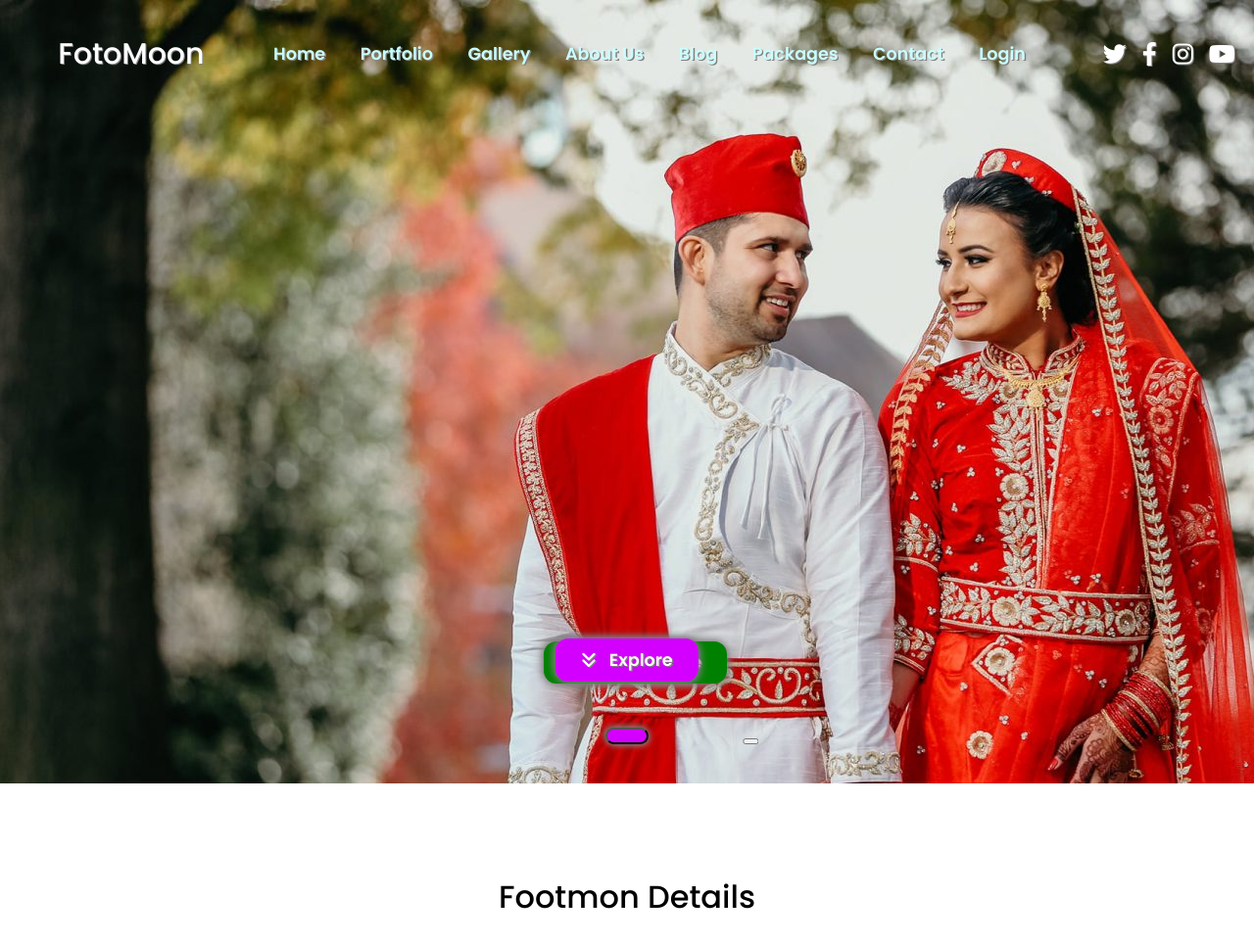
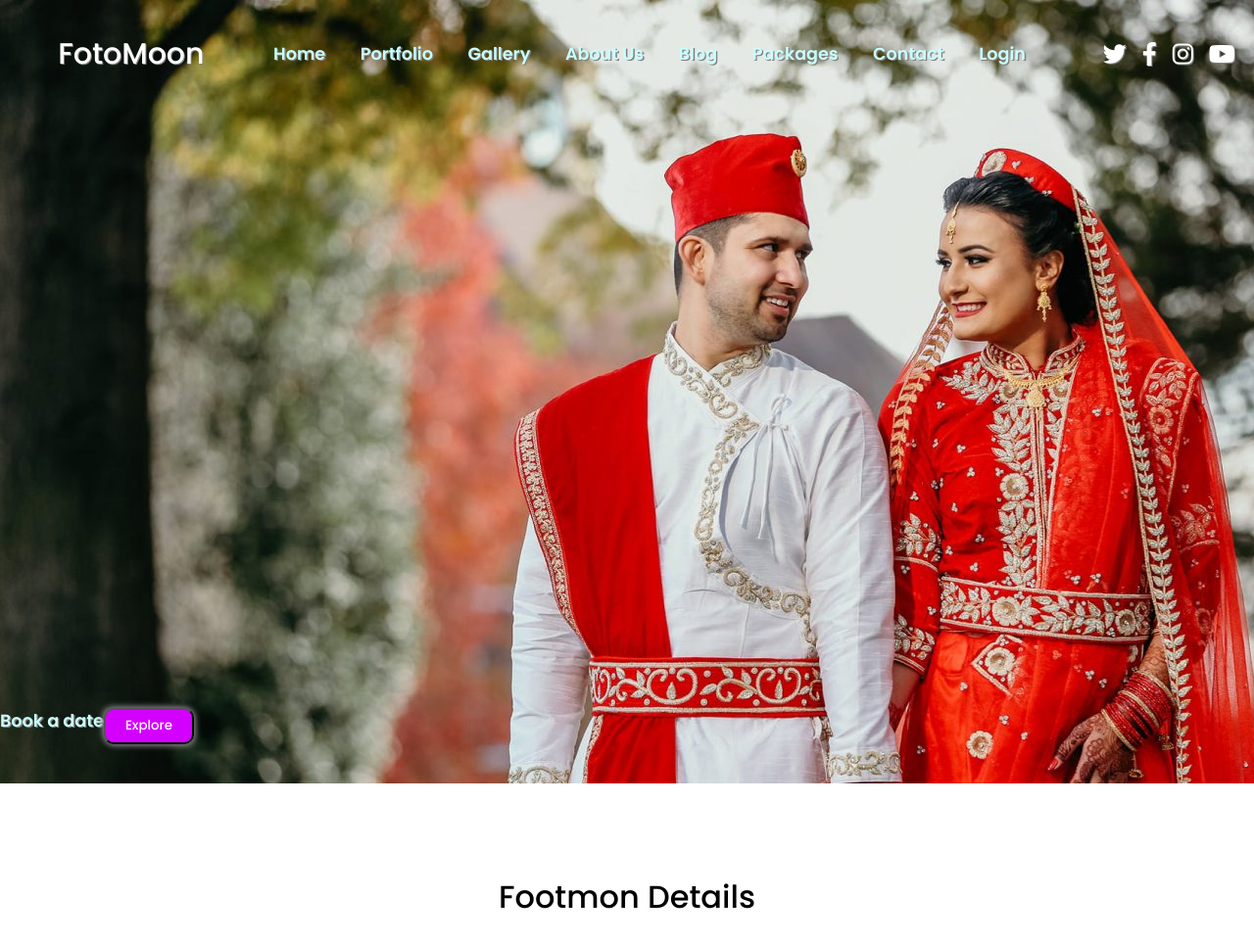
Before and after one commit to achyutrimal4/fotomoon, a Django app: page / in a window 1280 px wide; the page is wider, and only the part inside the window is pictured. Shown: the top 965 px of that part at 98% size. Run offline with Django 4.2, Linux system fonts and the light colour scheme; data comes from the database, SQL or seed files in the repository; both versions use the stored data as it was after the commit.

Commit message:
dosro commit

```diff
--- a/gallery/templates/gallery/home.html
+++ b/gallery/templates/gallery/home.html
@@ -12,8 +12,10 @@
 {% include 'home_navbar.html' %}
 
 <div class="landing-section">
-    <button type="submit" id="explore"></button>
-    <button type="submit" id="book"></button>
+    <div class="button-section">
+        <a href="{% url 'bookings' %}">Book a date</a>
+        <button type="submit" id="explore">Explore</button>
+    </div>
 </div>
 
 
--- a/static/css/home.css
+++ b/static/css/home.css
@@ -11,23 +11,25 @@
   position: relative;
   height: 100vh;
   background-image: url(../images/wedding.jpg);
+  z-index: -1;
   object-fit: cover;
-      z-index: -1;
 }
 
-   #explore, #book{
-      position:absolute;
-      bottom:5%;
+
+.button-section{
+  position: absolute;
+  bottom: 5%;
+  display: flex;
+  justify-content: center;
+  width: auto;
+  margin: 0 auto;
+  outline: none;
 }
 
-   #explore {
-      left: 50%;
-      transform: translateX(-50%);
-   }
-
-   #book{
-      left: 60%;
-      transform: translateX(-60%);
+.button-section button:first-of-type{
+  margin-right: .75em;
+  background: purple;
+  color: white;
 }
 
 .details {
--- a/static/css/home_navbar.css
+++ b/static/css/home_navbar.css
@@ -85,7 +85,6 @@ a:hover {
 
 .buttons{
     position: absolute;
-    /* bottom: 10%; */
     top: 25%;
     left: 50%;
     transform: translate(-50%);
@@ -94,12 +93,10 @@ a:hover {
     justify-content: center;
     align-items: center;
 }
-
+.buttons .button-section a{
+    text-shadow: none !important;
+}
 #explore, #date {
-    /* position: absolute;
-    top: 25%;
-    left: 50%;
-    transform: translate(-50%); */
     background-color: rgb(212, 0, 255);
     color: white;
     padding: .5em 1.5em;
@@ -115,7 +112,6 @@ a:hover {
 }
 
 #date{
-    left: 60% !important;
     background-color: green;
     margin-left: 1em;
 }
--- a/static/css/navbar.css
+++ b/static/css/navbar.css
@@ -48,7 +48,6 @@ a {
     color: rgb(202, 255, 255);
     font-size: 1.1em;
     font-weight: 600;
-    text-shadow: .075em .075em grey;
     text-decoration: none;
     transition: transform 300ms ease-in;
 }
--- a/templates/home_navbar.html
+++ b/templates/home_navbar.html
@@ -48,12 +48,10 @@
         <i class="fa-brands fa-youtube"></i>
       </div>
     </div>
-    <div class="buttons">
-      <div class="btn-container">
+    {% comment %} <div class="buttons">
         <a href="#details" id="explore"><i class="fa-solid fa-angles-down"></i>Explore</a>
         <a href="{% url 'bookings' %}" id="date"><i class="fa-solid fa-calendar"></i>Book a date</a>
-      </div>
-    </div>
+    </div> {% endcomment %}
   </div>
 
   {% block script %}
--- a/users/templates/users/admin_login.html
+++ b/users/templates/users/admin_login.html
@@ -5,7 +5,7 @@
 
 {% load static %}
 {% block styles %}
-<link rel="stylesheet" href="{% static 'css/contact.css' %}">
+<link rel="stylesheet" href="{% static 'css/admin_login.css' %}">
 {% endblock %}
 
 {% block content%}
```
Also changed, not shown: static/css/admin_login.css (added, +32 -0 lines), db.sqlite3. Lines whose indentation alone changed are shown as unchanged.
